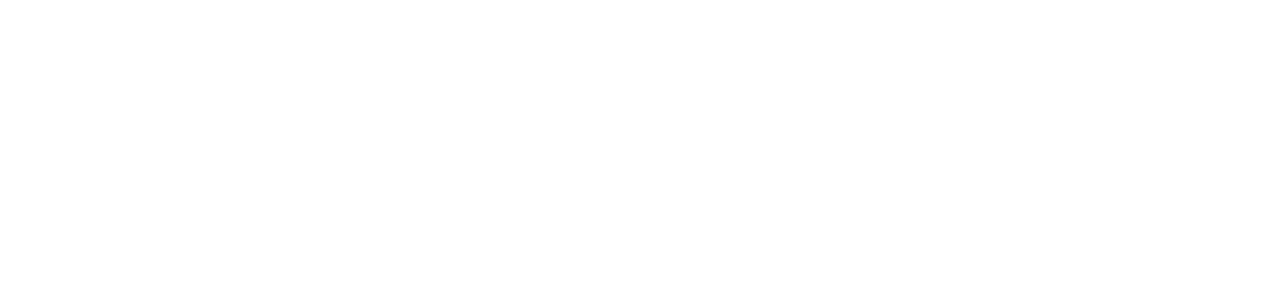
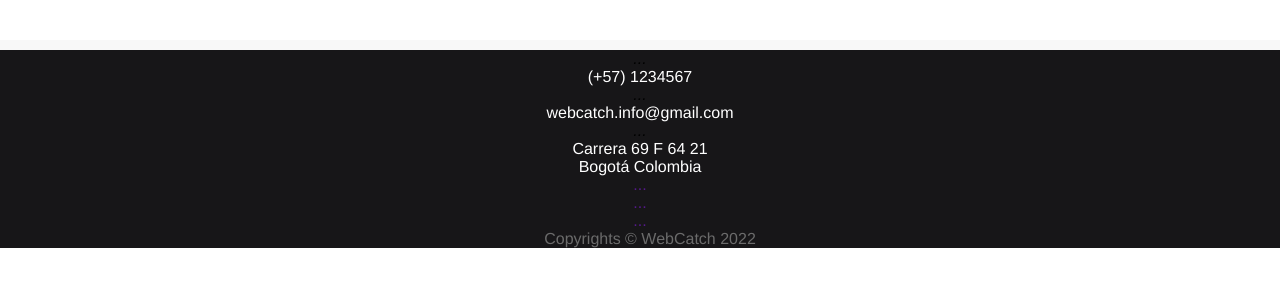
Before and after one commit to D-Ghoost/WebCatchV2, a plain HTML site: page index.html in a window 1280 px wide. Drawn offline with Linux system fonts and the light colour scheme; files that its build step writes are made by us from their sources.

Commit message:
Incio del footer

```diff
--- a/css/style.css
+++ b/css/style.css
@@ -0,0 +1,30 @@
+*{
+    margin: 0px;
+    padding: 0px;
+    text-decoration: 0px;
+}
+
+
+body{
+    font-family: Helvetica, Arial, sans-serif;
+}
+
+/* ----------------------------------------------------------------------------*/
+/*                               FOOTER                                        */
+/* ----------------------------------------------------------------------------*/
+
+
+.footer{
+        width: 100%;
+        height: 100%;
+        text-align: center;
+        margin-top: 40px;
+        background-color: #171618 ;
+        border-top: 10px solid #F8F8F8;
+    }
+
+
+.footer-copy{
+        color: #6b6b6b;
+        margin-left: 20px;
+    }
--- a/index.html
+++ b/index.html
@@ -5,9 +5,56 @@
     <meta http-equiv="X-UA-Compatible" content="IE=edge">
     <meta name="viewport" content="width=device-width, initial-scale=1.0">
     <title>WebCatch</title>
-    <link rel="stylesheet" href="img/style.css">
+    <link rel="stylesheet" href="css/style.css">
 </head>
 <body>
+<!--Inicio del Pie de Pagina-->
+    <footer class="footer">
+        <div class="footer-info">
+            <div class="icon-phone">
+                <i class="iconp">...</i>
+            </div>
+            <p>
+                <span style="color: #fff;">(+57) 1234567</span>
+            </p>
+            <div class="icon-mail">
+                <i class="iconm">...</i>
+            </div>
+            <p>
+                <span style="color: #fff;">webcatch.info@gmail.com</span>
+            </p>
+            <div class="icon-location">
+                <i class="iconl">...</i>
+            </div>
+            <p>
+                <span style="color: #fff;">
+                    Carrera 69 F 64 21
+                    <br>
+                    Bogotá Colombia
+                </span>
+            </p>
+        </div>
 
+        <div class="footer-container">
+            <div class="footer-end">
+                <div class="social">
+                    <ul>
+                        <li>
+                            <a class="twitter" href="">...</a>
+                        </li>
+                        <li>
+                            <a class="facebook" href="">...</a>
+                        </li>
+                        <li>
+                            <a class="instagram" href="">...</a>
+                        </li>
+                    </ul>
+                </div>
+                <div class="footer-copy">
+                    <p>Copyrights &copy; WebCatch 2022</p>
+                </div>
+            </div>
+       </footer>
+<!--Fin del Pie de Pagina-->
 </body>
 </html>
```
